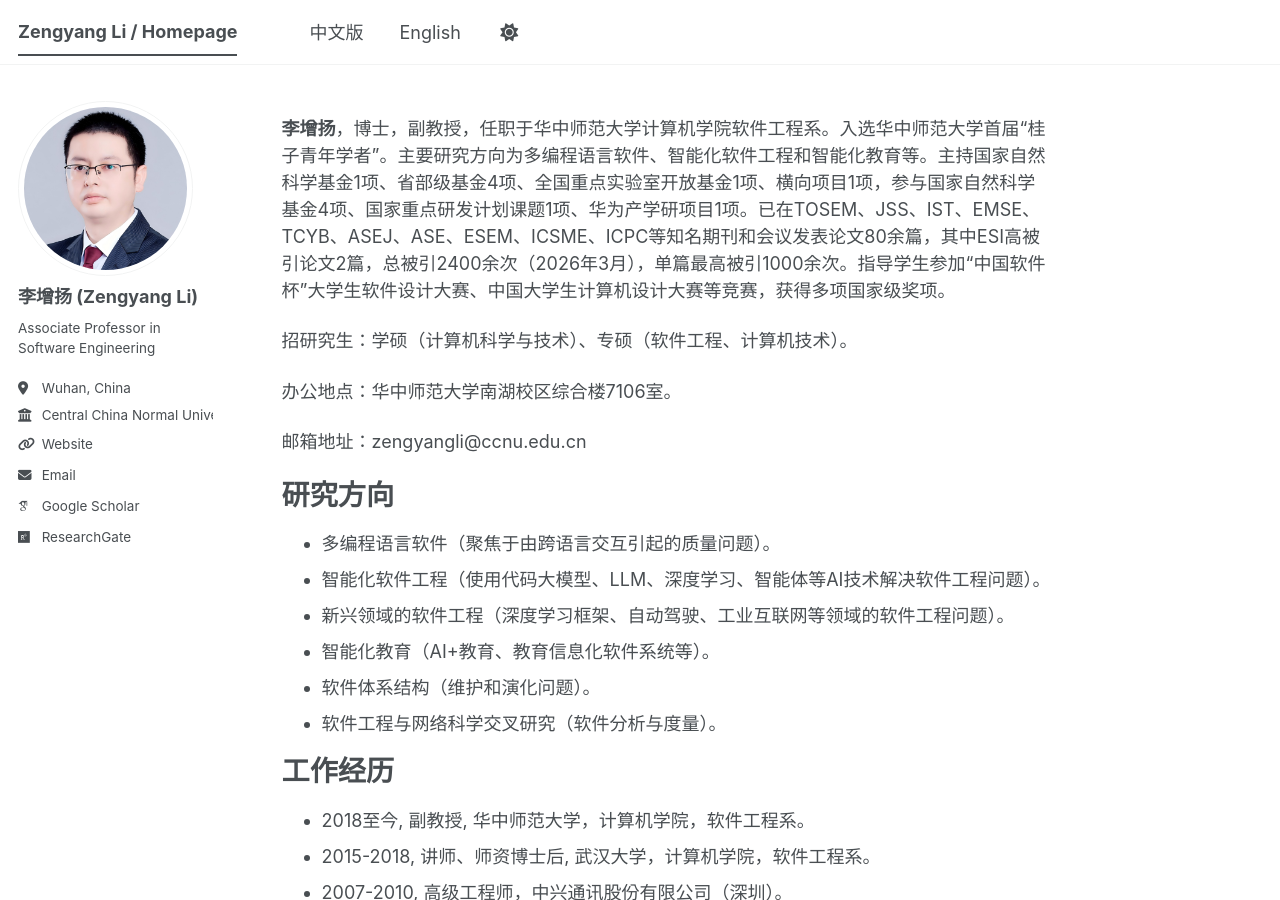
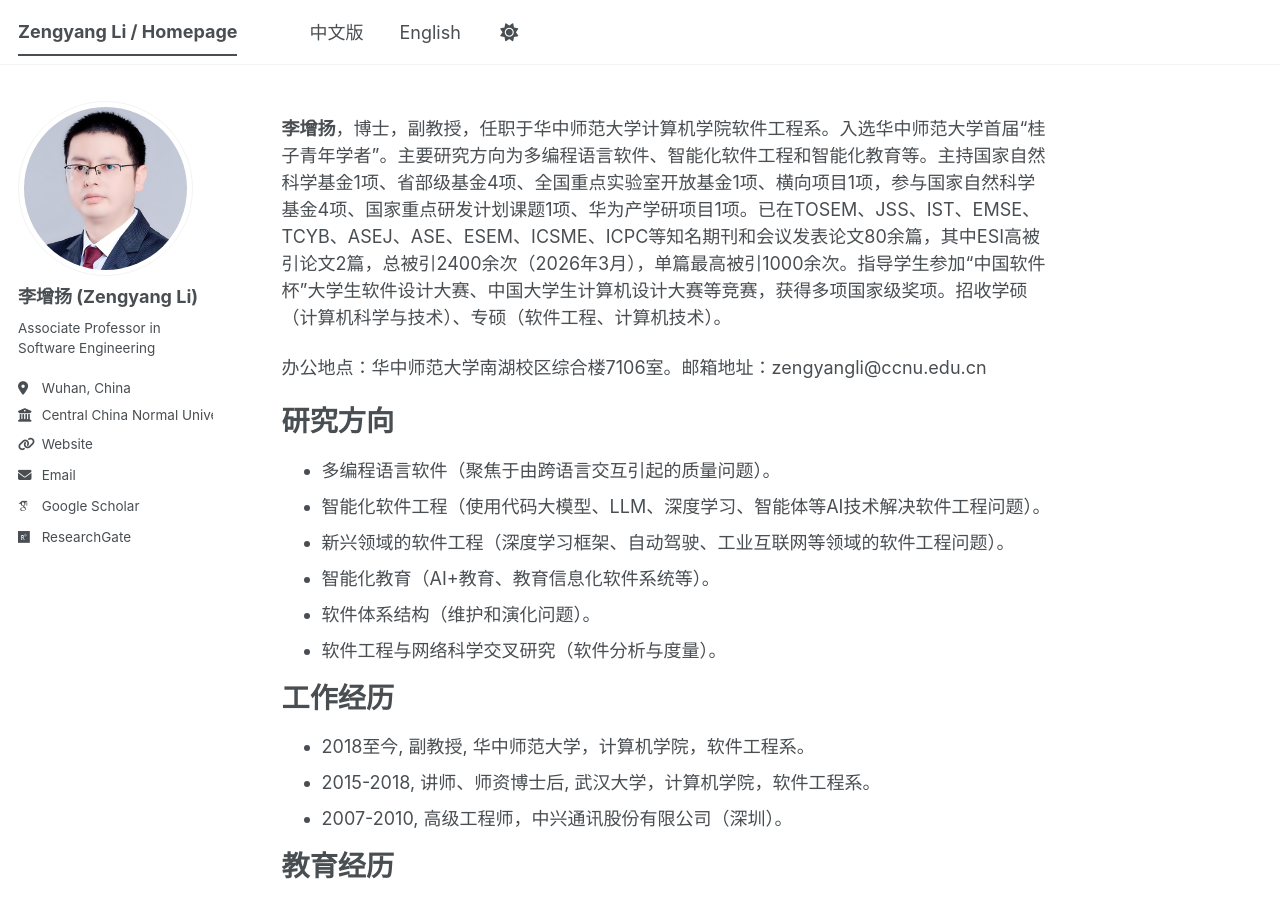
Before and after one commit to zengyang/zengyang.github.io, a Jekyll site: the page built from _pages/about.md, in a window 1280 px wide and 900 px high. Built offline with Jekyll 4.4.1, drawn with Linux system fonts in a browser that asks for light colours; some web fonts are replaced; a script bundle is joined from its source files by our own code; library files that are not in the unit come from our copies.

Commit message:
Update about.md

```diff
--- a/_pages/about.md
+++ b/_pages/about.md
@@ -6,13 +6,9 @@
   - /about/
   - /about.html
 ---
-**李增扬**，博士，副教授，任职于华中师范大学计算机学院软件工程系。入选华中师范大学首届“桂子青年学者”。主要研究方向为多编程语言软件、智能化软件工程和智能化教育等。主持国家自然科学基金1项、省部级基金4项、全国重点实验室开放基金1项、横向项目1项，参与国家自然科学基金4项、国家重点研发计划课题1项、华为产学研项目1项。已在TOSEM、JSS、IST、EMSE、TCYB、ASEJ、ASE、ESEM、ICSME、ICPC等知名期刊和会议发表论文80余篇，其中ESI高被引论文2篇，总被引2400余次（2026年3月），单篇最高被引1000余次。指导学生参加“中国软件杯”大学生软件设计大赛、中国大学生计算机设计大赛等竞赛，获得多项国家级奖项。
+**李增扬**，博士，副教授，任职于华中师范大学计算机学院软件工程系。入选华中师范大学首届“桂子青年学者”。主要研究方向为多编程语言软件、智能化软件工程和智能化教育等。主持国家自然科学基金1项、省部级基金4项、全国重点实验室开放基金1项、横向项目1项，参与国家自然科学基金4项、国家重点研发计划课题1项、华为产学研项目1项。已在TOSEM、JSS、IST、EMSE、TCYB、ASEJ、ASE、ESEM、ICSME、ICPC等知名期刊和会议发表论文80余篇，其中ESI高被引论文2篇，总被引2400余次（2026年3月），单篇最高被引1000余次。指导学生参加“中国软件杯”大学生软件设计大赛、中国大学生计算机设计大赛等竞赛，获得多项国家级奖项。招收学硕（计算机科学与技术）、专硕（软件工程、计算机技术）。
 
-招研究生：学硕（计算机科学与技术）、专硕（软件工程、计算机技术）。
-
-办公地点：华中师范大学南湖校区综合楼7106室。
-
-邮箱地址：zengyangli@ccnu.edu.cn
+办公地点：华中师范大学南湖校区综合楼7106室。邮箱地址：zengyangli@ccnu.edu.cn
 
 
 
```
